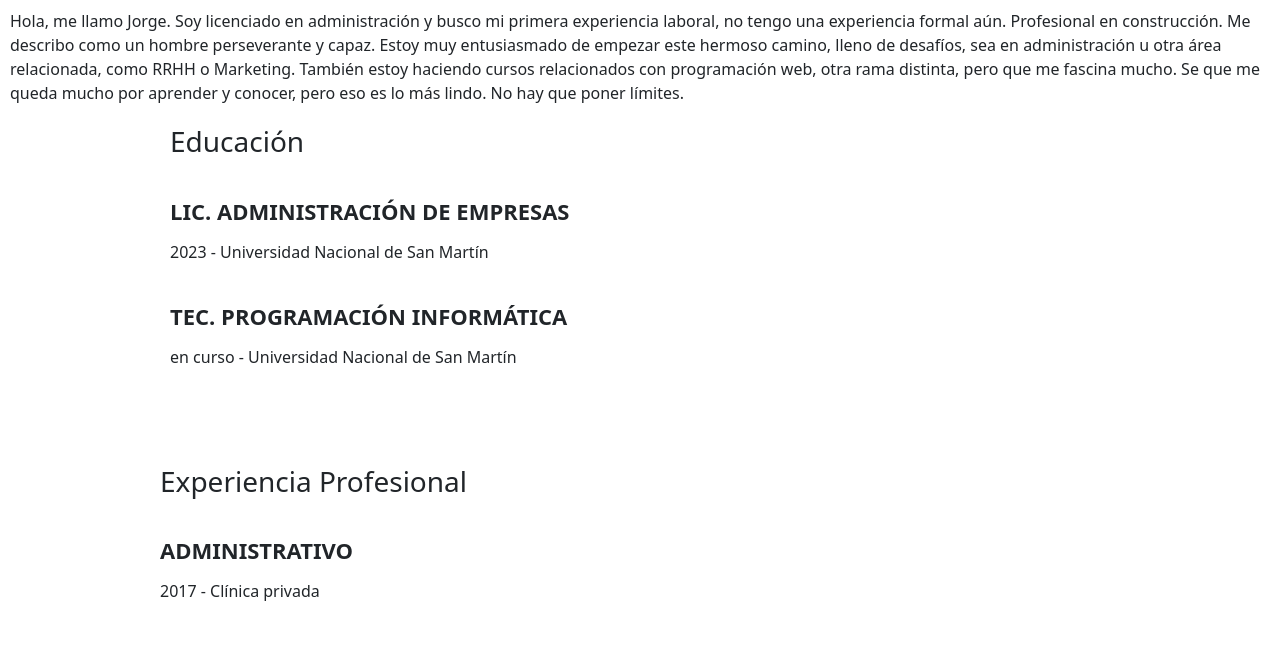
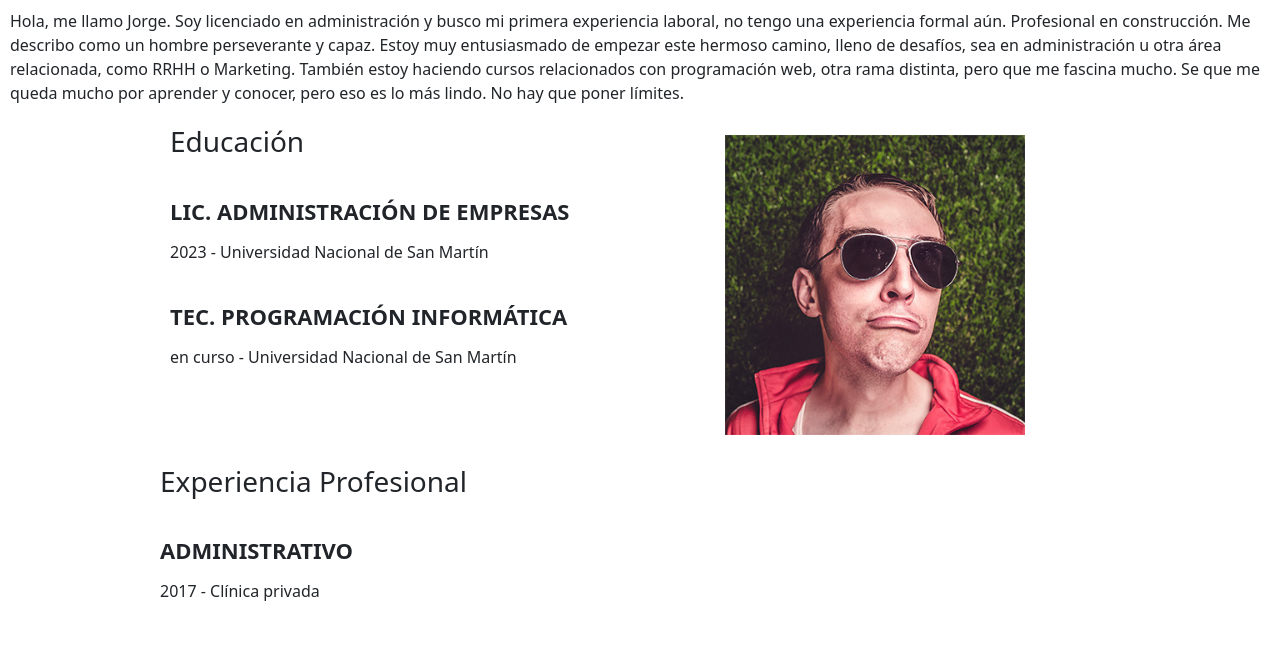
Before and after one commit to osvaldovarela/codigofacilito_cv, a plain HTML site: page index.html in a window 1280 px wide. Shown: the part 89-759 px from the top of the page. Drawn offline with nearby package versions, Linux system fonts and the light colour scheme; the site is published under a folder, as on GitHub Pages, so addresses that start at the root find nothing.

Commit message:
cambio ruta imagen

```diff
--- a/index.html
+++ b/index.html
@@ -57,7 +57,7 @@
             </dl>
           </div>
           <div class="profile-pic">
-            <img src="/profile-pic.jpg" alt="" />
+            <img src="./profile-pic.jpg" alt="" />
           </div>
         </div>
 
```
